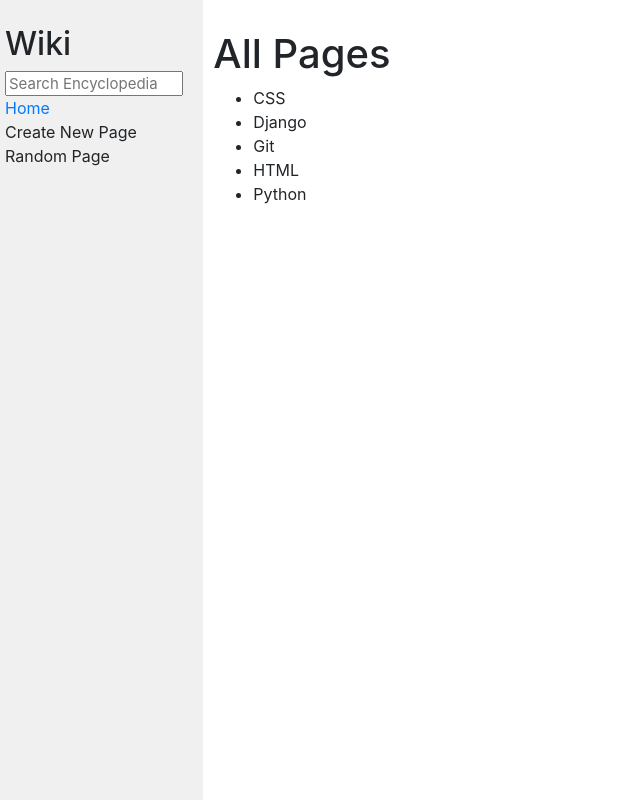
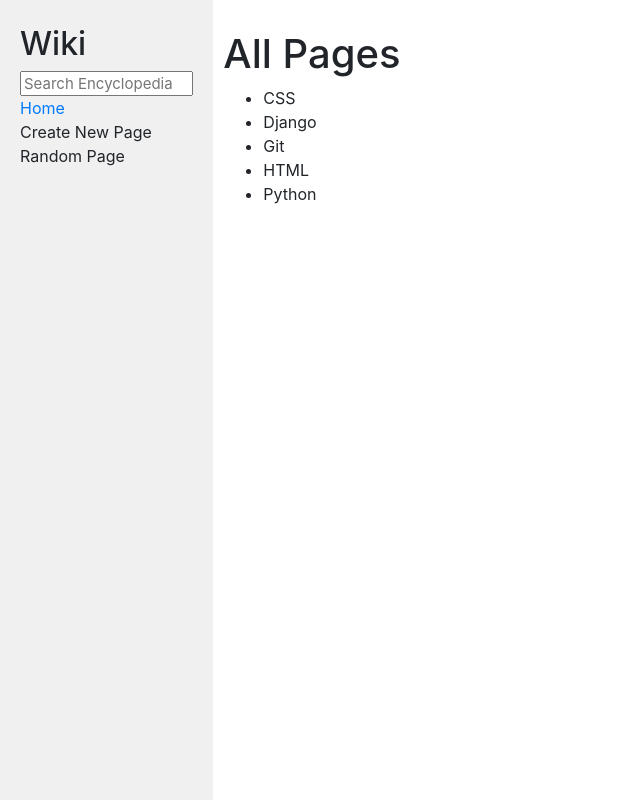
Before and after one commit to Wajid2001/CS50-Web-Project-1, a Django app: page / in a window 1280 px wide. Shown: the whole page, without its empty margins (0-640 px from the left). Run offline with Django 3.2, Linux system fonts and the light colour scheme; some libraries are stand-ins or nearby versions.

Commit message:
Fixed the overflow of page size
main by styling the margin of div.row to 0px

```diff
--- a/encyclopedia/templates/encyclopedia/layout.html
+++ b/encyclopedia/templates/encyclopedia/layout.html
@@ -3,13 +3,16 @@
 <!DOCTYPE html>
 
 <html lang="en">
+
 <head>
     <title>{% block title %}{% endblock %}</title>
-        <link rel="stylesheet" href="https://stackpath.bootstrapcdn.com/bootstrap/4.4.1/css/bootstrap.min.css" integrity="sha384-Vkoo8x4CGsO3+Hhxv8T/Q5PaXtkKtu6ug5TOeNV6gBiFeWPGFN9MuhOf23Q9Ifjh" crossorigin="anonymous">
+    <link rel="stylesheet" href="https://stackpath.bootstrapcdn.com/bootstrap/4.4.1/css/bootstrap.min.css"
+        integrity="sha384-Vkoo8x4CGsO3+Hhxv8T/Q5PaXtkKtu6ug5TOeNV6gBiFeWPGFN9MuhOf23Q9Ifjh" crossorigin="anonymous">
     <link href="{% static 'encyclopedia/styles.css' %}" rel="stylesheet">
 </head>
+
 <body>
-        <div class="row">
+    <div class="row" style="margin: 0px !important;">
         <div class="sidebar col-lg-2 col-md-3">
             <h2>Wiki</h2>
             <form>
@@ -34,4 +37,5 @@
     </div>
 
 </body>
+
 </html>
```
Lines whose indentation alone changed are shown as unchanged.
